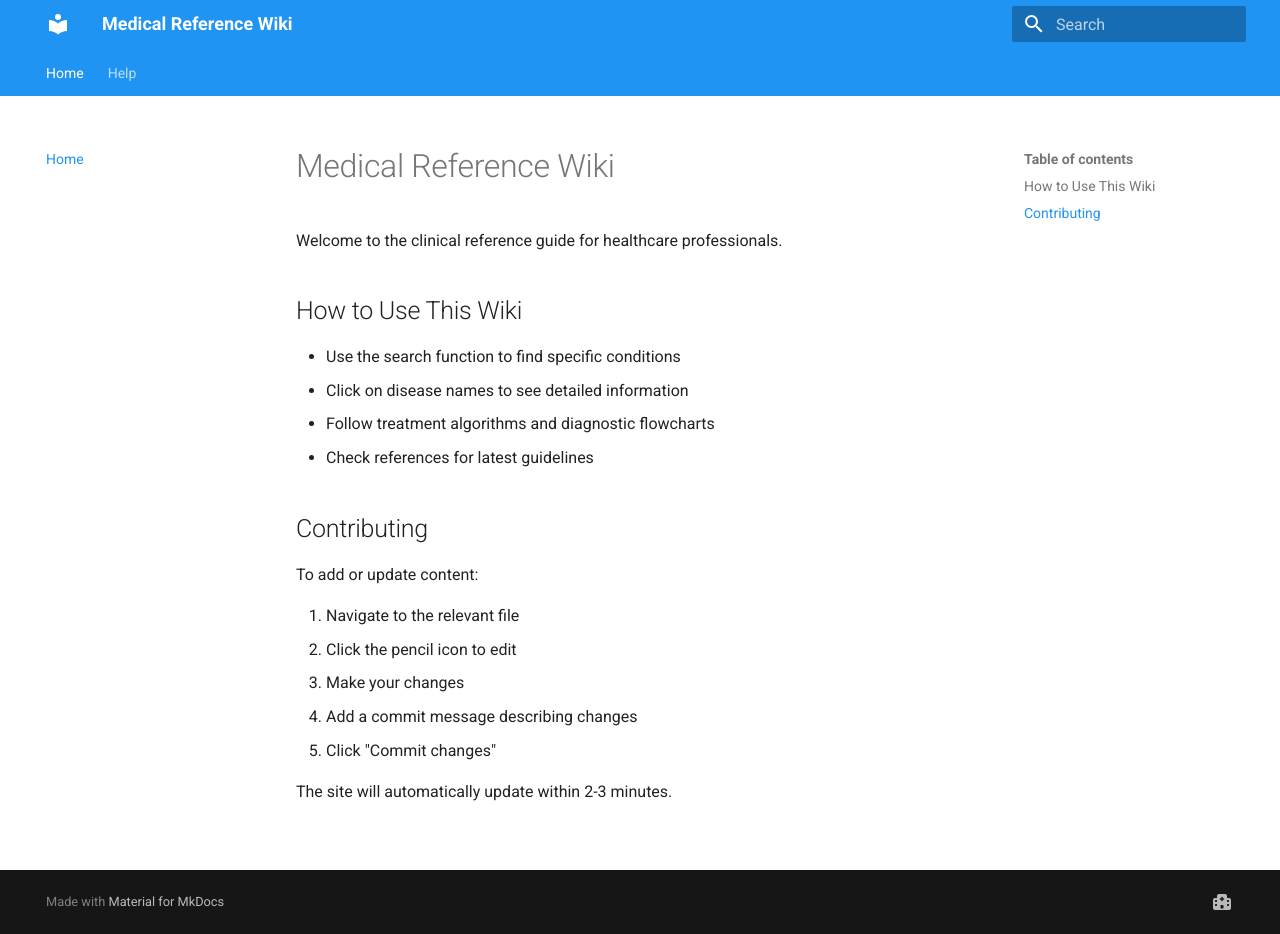
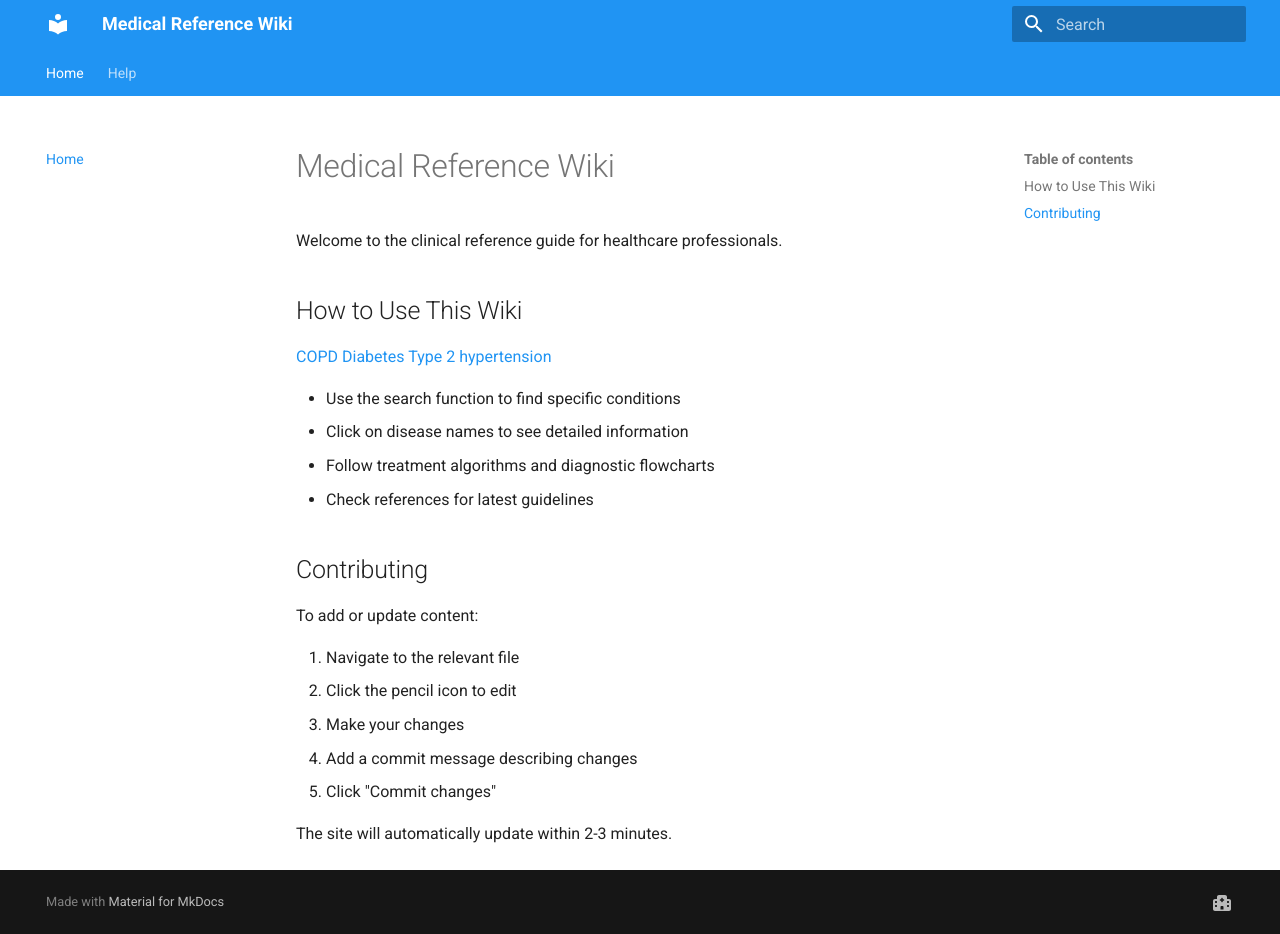
Before and after one commit to lancepick/medical-wiki, an MkDocs documentation site: the page built from docs/index.md, in a window 1280 px wide and 934 px high. Built offline with MkDocs 1.6.1 and Material for MkDocs 9.7.7, drawn with Linux system fonts in a browser that asks for light colours.

Commit message:
Update index.md

```diff
--- a/docs/index.md
+++ b/docs/index.md
@@ -3,6 +3,10 @@
 Welcome to the clinical reference guide for healthcare professionals.
 
 ## How to Use This Wiki
+
+[COPD](/copd.md)
+[Diabetes Type 2](/diabetes-type-2.md)
+[hypertension](/hypertension.md)
 
 * Use the search function to find specific conditions
 * Click on disease names to see detailed information
```
